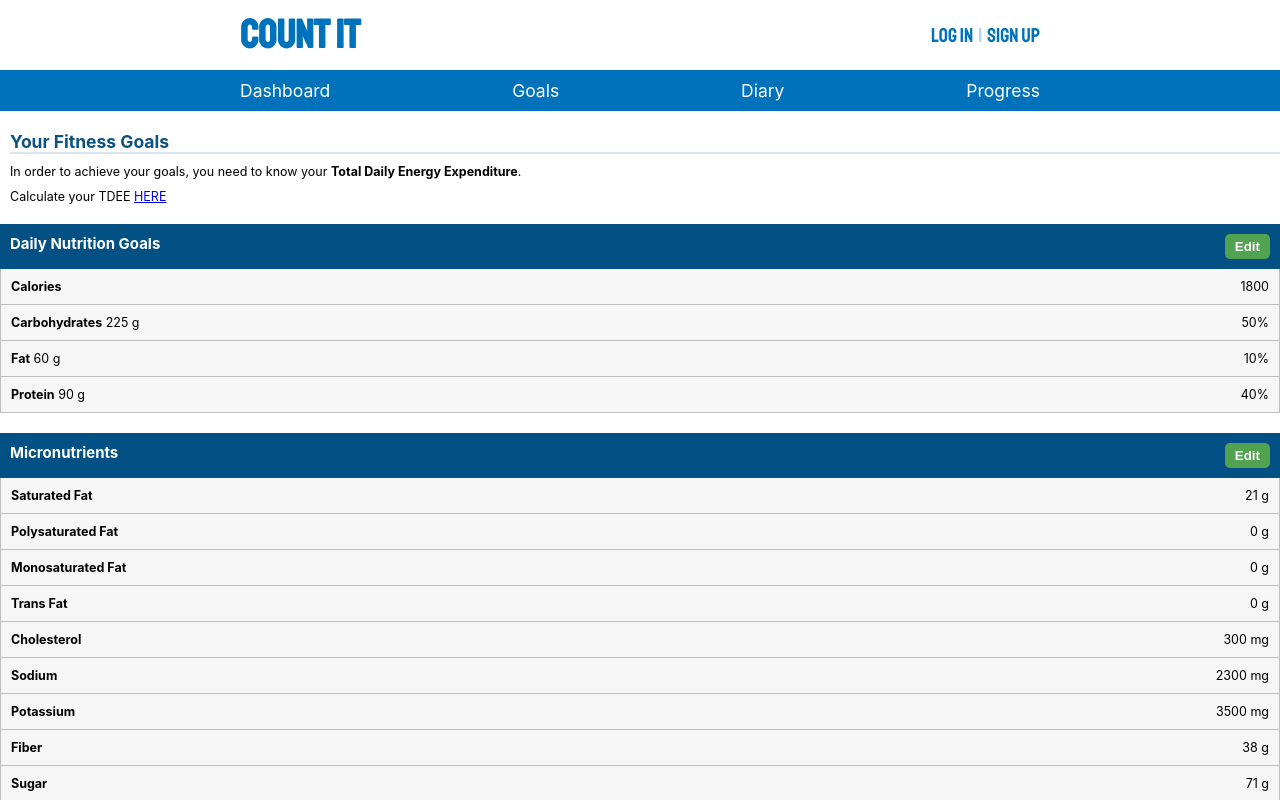
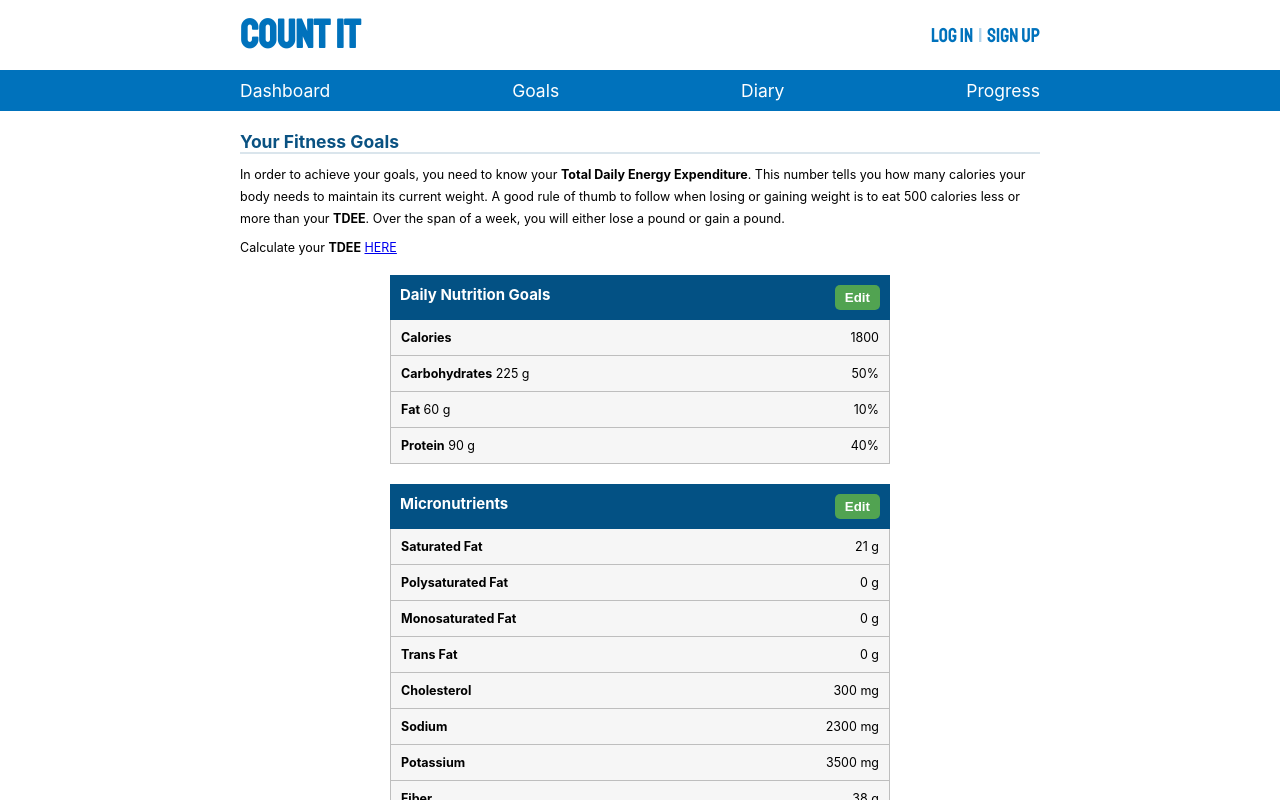
Before and after one commit to jmobes/nutrition-tracker, a React (Create React App) app in the folder frontend/: page /goals in a window 1280 px wide. Shown: the top 800 px of the page. Built offline with nearby package versions, Linux system fonts and the light colour scheme.

Commit message:
goals page is now fully responsive

```diff
--- a/frontend/src/pages/Goals.css
+++ b/frontend/src/pages/Goals.css
@@ -10,6 +10,7 @@
 .goals__description {
   padding: 1rem;
   font-size: 1.25rem;
+  line-height: 1.75;
 }
 .goals__tdee {
   padding-left: 1rem;
@@ -52,3 +53,30 @@
 .goals__tables__micros {
   padding-top: 2rem;
 }
+
+@media (min-width: 500px) {
+  .goals__tables {
+    max-width: 500px;
+    margin: 0 auto;
+  }
+}
+@media (min-width: 700px) {
+  .goals {
+    padding: 2rem 10rem;
+  }
+  .goals__title {
+    margin: 0;
+  }
+  .goals__description {
+    padding: 1rem 0;
+  }
+  .goals__tdee {
+    padding: 0;
+  }
+}
+@media (min-width: 1000px) {
+  .goals {
+    max-width: 1000px;
+    margin: 0 auto;
+  }
+}
--- a/frontend/src/pages/Goals.jsx
+++ b/frontend/src/pages/Goals.jsx
@@ -6,10 +6,14 @@
       <h2 className="goals__title">Your Fitness Goals</h2>
       <p className="goals__description">
         In order to achieve your goals, you need to know your{" "}
-        <strong>Total Daily Energy Expenditure</strong>.
+        <strong>Total Daily Energy Expenditure</strong>. This number tells you
+        how many calories your body needs to maintain its current weight. A good
+        rule of thumb to follow when losing or gaining weight is to eat 500
+        calories less or more than your <strong>TDEE</strong>. Over the span of
+        a week, you will either lose a pound or gain a pound.
       </p>
       <p className="goals__tdee">
-        Calculate your TDEE <a href="#">HERE</a>
+        Calculate your <strong>TDEE</strong> <a href="#">HERE</a>
       </p>
       <div className="goals__tables">
         <div className="goals__tables__calories">
```
